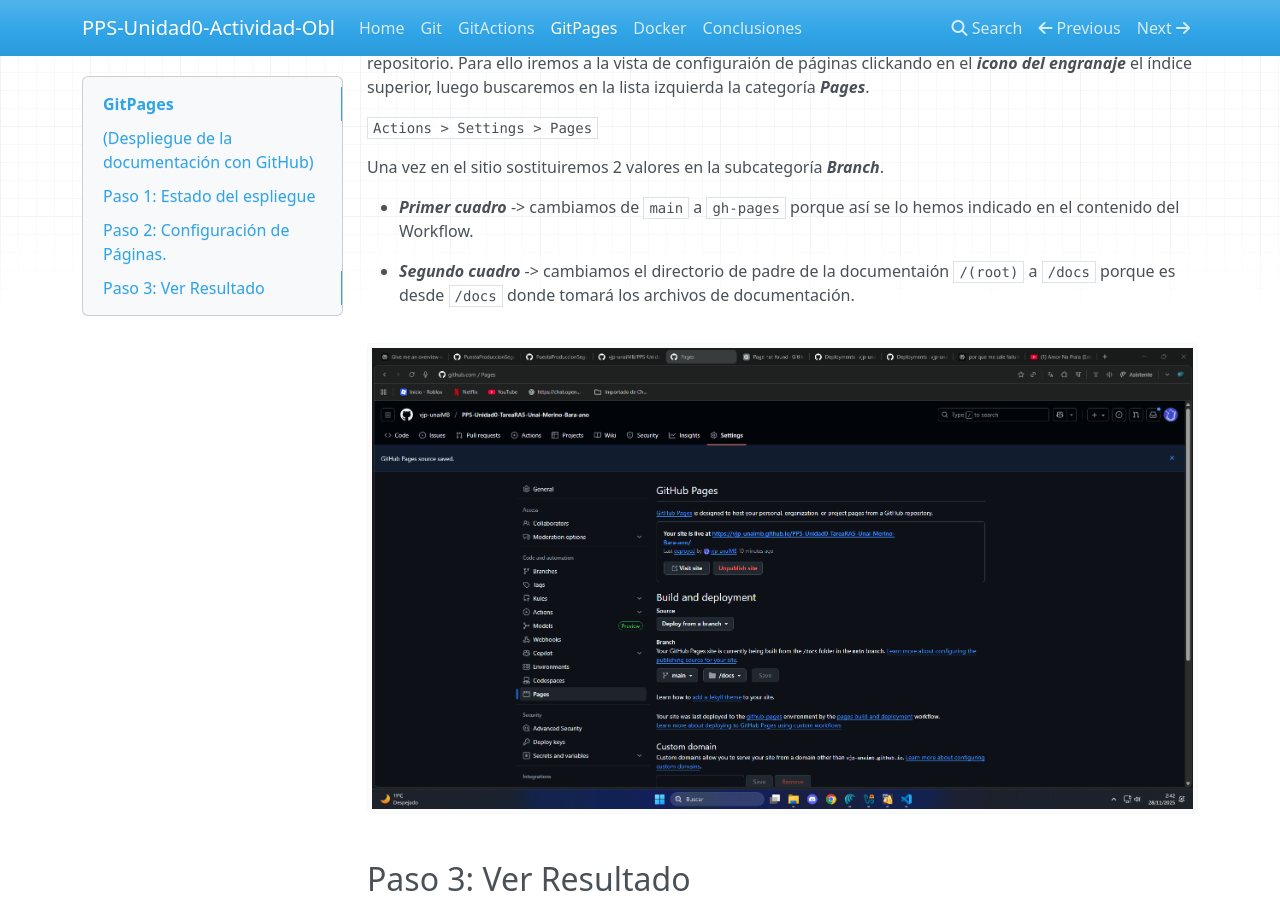
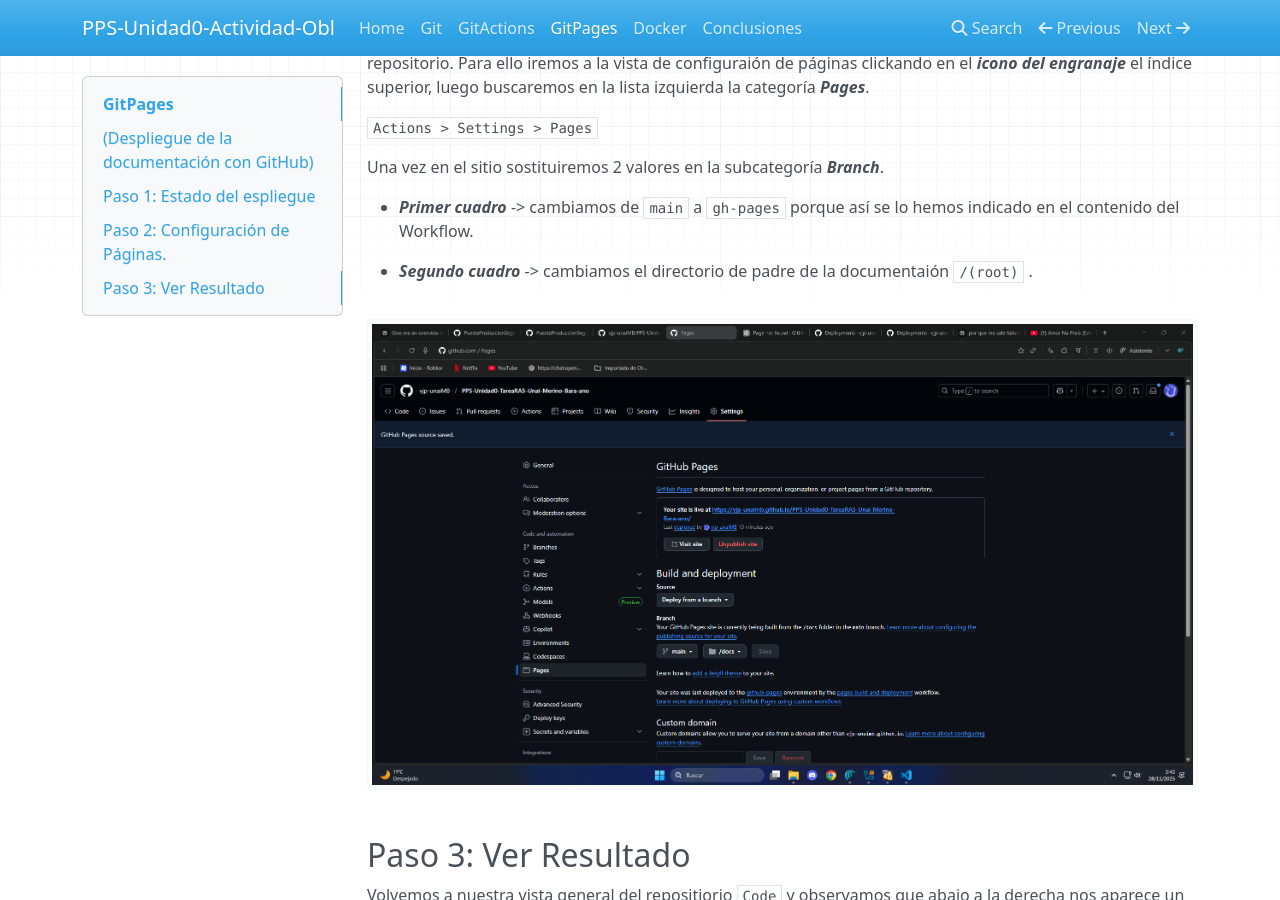
Before and after one commit to vjp-unaiMB/PPS-Unidad0-TareaRA5-Unai-Merino-Bara-ano, an MkDocs documentation site: the page built from docs/gitPages.md, in a window 1280 px wide and 900 px high, scrolled down 1682 px. Built offline with MkDocs 1.6.1, drawn with Linux system fonts in a browser that asks for light colours; nearby versions of some CDN libraries.

Commit message:
Actualización de documentacion2

```diff
--- a/docs/gitPages.md
+++ b/docs/gitPages.md
@@ -30,7 +30,7 @@
 
 * ***Primer cuadro*** -> cambiamos de `main` a `gh-pages` porque así se lo hemos indicado en el contenido del Workflow.
 
-* ***Segundo cuadro*** -> cambiamos el directorio de padre de la documentaión `/(root)` a `/docs` porque es desde `/docs` donde tomará los archivos de documentación.
+* ***Segundo cuadro*** -> cambiamos el directorio de padre de la documentaión `/(root)` .
 
 ![img3](Capturas/gitPages/cap3.png)
 
```
